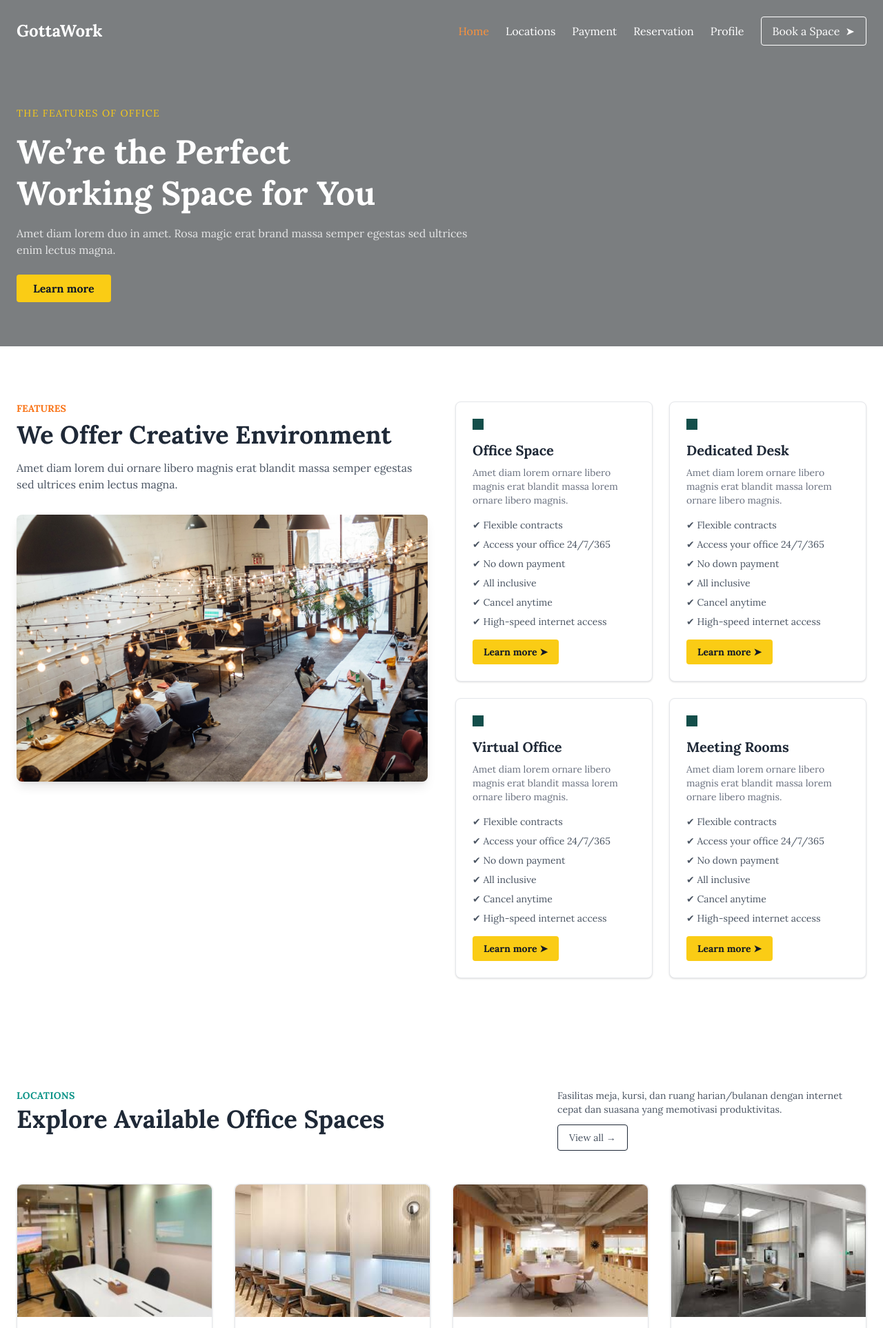
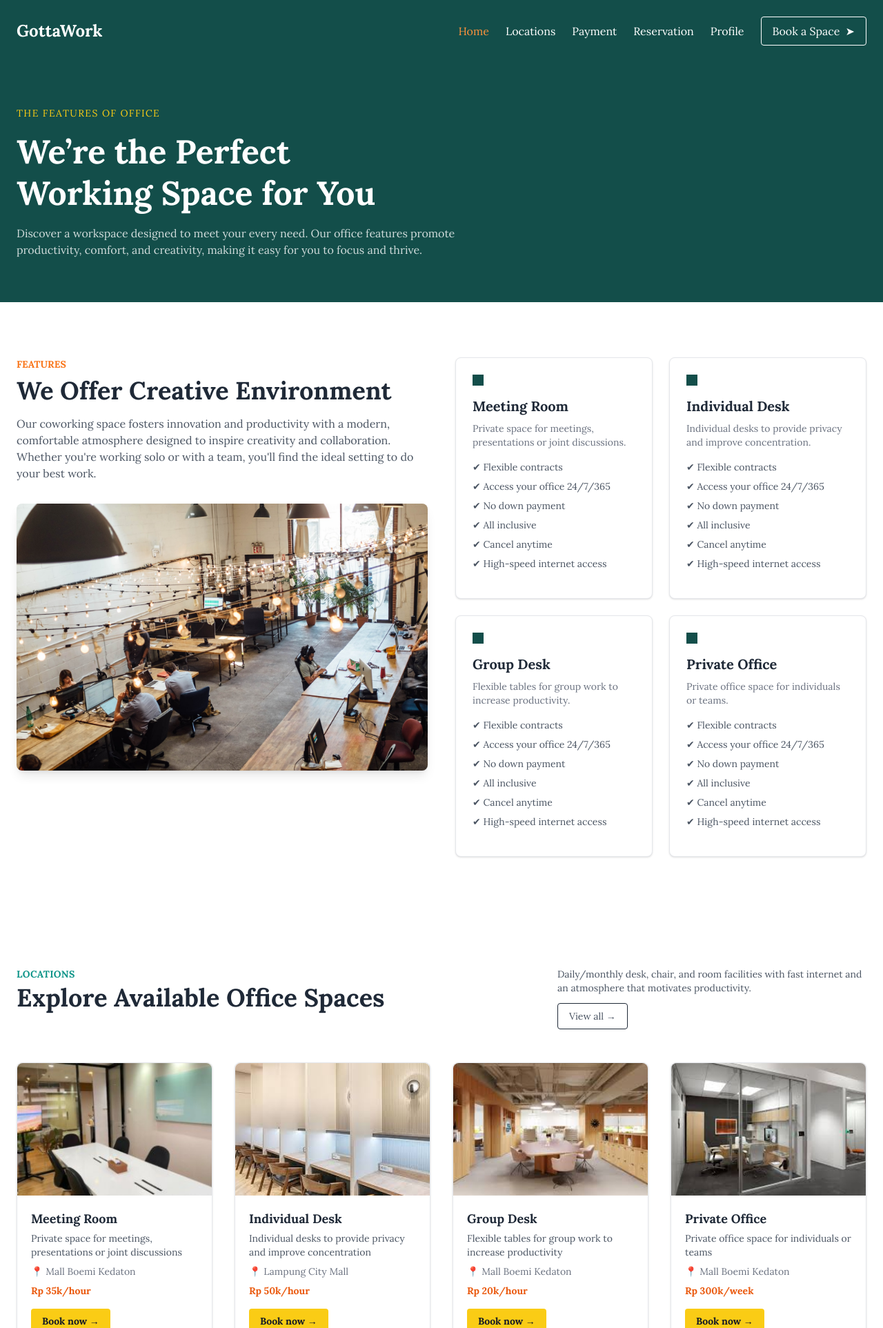
Before and after one commit to fernando-FTD/GottaWork, a PHP site: page /homepage.php in a window 1280 px wide. Shown: the top 1925 px of the page at 69% size. Run offline with PHP 8.4, Linux system fonts and the light colour scheme; a user stored in the database is signed in; some libraries are stand-ins or nearby versions.

Commit message:
Tralalelo vs Crocodilo

```diff
--- a/booking-detail.html
+++ b/booking-detail.html
@@ -105,7 +105,7 @@
       background-color: #f0f0f0;
     }
     .btn-book {
-      background-color: #004d40;
+      background-color: rgb(19 78 74);
       color: white;
     }
     .booking-details {
--- a/bookingdate.html
+++ b/bookingdate.html
@@ -11,7 +11,7 @@
         font-family: 'Lora', serif;
       }
       .bg-custom-gray {
-      background-color: #7b7e80;
+      background-color: rgb(19 78 74);
     }
     </style>
   </head>
@@ -23,9 +23,9 @@
 
       <!-- Navigation -->
       <nav class="flex items-center space-x-6">
-        <a href="homepage.html" class="text-white hover:text-orange-400 font-medium">Home</a>
+        <a href="homepage.php" class="text-white hover:text-orange-400 font-medium">Home</a>
         <a href="ketersediaanws.html" class="text-white hover:text-orange-400 font-medium">Locations</a>
-        <a href="#" class="text-white hover:text-orange-400 font-medium">Pembayaran</a>
+        <a href="#" class="text-white hover:text-orange-400 font-medium">Payment</a>
         <a href="#" class="text-white hover:text-orange-400 font-medium">Reservation</a>
         <a href="#" class="text-white hover:text-orange-400 font-medium">Profile</a>
 
--- a/homepage.php
+++ b/homepage.php
@@ -27,7 +27,7 @@ if ($_SESSION['role'] !== 'Customer') {
       font-family: 'Lora', serif;
     }
     .bg-custom-gray {
-      background-color: #7b7e80;
+      background-color: rgb(19 78 74);
     }
   </style>
 </head>
@@ -36,7 +36,7 @@ if ($_SESSION['role'] !== 'Customer') {
   <header class="text-white py-6 px-6 flex items-center justify-between max-w-7xl mx-auto">
     <div class="text-2xl font-bold">GottaWork</div>
     <nav class="flex items-center space-x-6">
-        <a href="homepage.html" class="text-orange-400 font-medium  underline-offset-4">Home</a>
+        <a href="homepage.php" class="text-orange-400 font-medium  underline-offset-4">Home</a>
         <a href="ketersediaanws.html" class="text-white hover:text-orange-400 font-medium">Locations</a>
         <a href="pembayaran.html" class="text-white hover:text-orange-400 font-medium">Payment</a>
         <a href="membatalkanreservasi.html" class="text-white hover:text-orange-400 font-medium">Reservation</a>
@@ -53,8 +53,7 @@ if ($_SESSION['role'] !== 'Customer') {
   <section class="px-6 py-16 max-w-7xl mx-auto">
     <p class="text-yellow-400 uppercase text-sm tracking-widest">The Features of Office</p>
     <h1 class="text-5xl font-bold mt-4 leading-tight">We’re the Perfect <br />Working Space for You</h1>
-    <p class="mt-4 max-w-2xl text-white/80">Amet diam lorem duo in amet. Rosa magic erat brand massa semper egestas sed ultrices enim lectus magna.</p>
-    <button class="mt-6 bg-yellow-400 text-gray-900 font-semibold px-6 py-2 rounded hover:bg-yellow-300">Learn more</button>
+    <p class="mt-4 max-w-2xl text-white/80">Discover a workspace designed to meet your every need. Our office features promote productivity, comfort, and creativity, making it easy for you to focus and thrive.</p>
   </section>
 
   <!-- Features Section -->
@@ -64,7 +63,9 @@ if ($_SESSION['role'] !== 'Customer') {
       <div>
         <p class="text-orange-500 uppercase text-sm font-semibold mb-2">Features</p>
         <h2 class="text-4xl font-bold mb-4">We Offer Creative Environment</h2>
-        <p class="text-gray-600 mb-8">Amet diam lorem dui ornare libero magnis erat blandit massa semper egestas sed ultrices enim lectus magna.</p>
+        <p class="text-gray-600 mb-8">Our coworking space fosters innovation and productivity with a modern, comfortable atmosphere designed to inspire creativity and collaboration. Whether you're working solo or with a team, you'll find the ideal setting to do your best work.
+
+</p>
         <img src="assets/background.png" class="rounded-lg shadow-lg">
       </div>
 
@@ -73,8 +74,8 @@ if ($_SESSION['role'] !== 'Customer') {
         <!-- Card Template -->
         <div class="bg-white border shadow p-6 rounded-lg">
           <div class="w-4 h-4 bg-teal-900 mb-4"></div>
-          <h3 class="text-xl font-bold mb-2">Office Space</h3>
-          <p class="text-gray-500 mb-4 text-sm">Amet diam lorem ornare libero magnis erat blandit massa lorem ornare libero magnis.</p>
+          <h3 class="text-xl font-bold mb-2">Meeting Room</h3>
+          <p class="text-gray-500 mb-4 text-sm">Private space for meetings, presentations or joint discussions.</p>
           <ul class="space-y-2 text-sm text-gray-600 mb-4">
             <li>✔ Flexible contracts</li>
             <li>✔ Access your office 24/7/365</li>
@@ -83,14 +84,14 @@ if ($_SESSION['role'] !== 'Customer') {
             <li>✔ Cancel anytime</li>
             <li>✔ High-speed internet access</li>
           </ul>
-          <button class="bg-yellow-400 text-sm text-gray-900 font-semibold px-4 py-2 rounded hover:bg-yellow-300">Learn more ➤</button>
+
         </div>
 
         <!-- Duplicate Card with different content -->
         <div class="bg-white border shadow p-6 rounded-lg">
           <div class="w-4 h-4 bg-teal-900 mb-4"></div>
-          <h3 class="text-xl font-bold mb-2">Dedicated Desk</h3>
-          <p class="text-gray-500 mb-4 text-sm">Amet diam lorem ornare libero magnis erat blandit massa lorem ornare libero magnis.</p>
+          <h3 class="text-xl font-bold mb-2">Individual Desk</h3>
+          <p class="text-gray-500 mb-4 text-sm">Individual desks to provide privacy and improve concentration.</p>
           <ul class="space-y-2 text-sm text-gray-600 mb-4">
             <li>✔ Flexible contracts</li>
             <li>✔ Access your office 24/7/365</li>
@@ -99,13 +100,13 @@ if ($_SESSION['role'] !== 'Customer') {
             <li>✔ Cancel anytime</li>
             <li>✔ High-speed internet access</li>
           </ul>
-          <button class="bg-yellow-400 text-sm text-gray-900 font-semibold px-4 py-2 rounded hover:bg-yellow-300">Learn more ➤</button>
+
         </div>
 
         <div class="bg-white border shadow p-6 rounded-lg">
           <div class="w-4 h-4 bg-teal-900 mb-4"></div>
-          <h3 class="text-xl font-bold mb-2">Virtual Office</h3>
-          <p class="text-gray-500 mb-4 text-sm">Amet diam lorem ornare libero magnis erat blandit massa lorem ornare libero magnis.</p>
+          <h3 class="text-xl font-bold mb-2">Group Desk</h3>
+          <p class="text-gray-500 mb-4 text-sm">Flexible tables for group work to increase productivity.</p>
           <ul class="space-y-2 text-sm text-gray-600 mb-4">
             <li>✔ Flexible contracts</li>
             <li>✔ Access your office 24/7/365</li>
@@ -114,13 +115,13 @@ if ($_SESSION['role'] !== 'Customer') {
             <li>✔ Cancel anytime</li>
             <li>✔ High-speed internet access</li>
           </ul>
-          <button class="bg-yellow-400 text-sm text-gray-900 font-semibold px-4 py-2 rounded hover:bg-yellow-300">Learn more ➤</button>
+
         </div>
 
         <div class="bg-white border shadow p-6 rounded-lg">
           <div class="w-4 h-4 bg-teal-900 mb-4"></div>
-          <h3 class="text-xl font-bold mb-2">Meeting Rooms</h3>
-          <p class="text-gray-500 mb-4 text-sm">Amet diam lorem ornare libero magnis erat blandit massa lorem ornare libero magnis.</p>
+          <h3 class="text-xl font-bold mb-2">Private Office</h3>
+          <p class="text-gray-500 mb-4 text-sm">Private office space for individuals or teams.</p>
           <ul class="space-y-2 text-sm text-gray-600 mb-4">
             <li>✔ Flexible contracts</li>
             <li>✔ Access your office 24/7/365</li>
@@ -129,7 +130,7 @@ if ($_SESSION['role'] !== 'Customer') {
             <li>✔ Cancel anytime</li>
             <li>✔ High-speed internet access</li>
           </ul>
-          <button class="bg-yellow-400 text-sm text-gray-900 font-semibold px-4 py-2 rounded hover:bg-yellow-300">Learn more ➤</button>
+
         </div>
       </div>
     </div>
@@ -147,7 +148,7 @@ if ($_SESSION['role'] !== 'Customer') {
           <h2 class="text-4xl font-bold">Explore Available Office Spaces</h2>
         </div>
         <div class="text-gray-600 text-sm max-w-md">
-          Fasilitas meja, kursi, dan ruang harian/bulanan dengan internet cepat dan suasana yang memotivasi produktivitas.
+          Daily/monthly desk, chair, and room facilities with fast internet and an atmosphere that motivates productivity.
           <div class="mt-3">
             <a href="ketersediaanws.html" class="inline-block border border-gray-800 px-4 py-2 text-sm font-medium hover:bg-gray-100 rounded">View all →</a>
           </div>
@@ -217,11 +218,11 @@ if ($_SESSION['role'] !== 'Customer') {
       </div>
 
       <!-- Text Content -->
-      <div class="bg-[#095151] text-white p-10 rounded-lg relative">
+      <div class="bg-[#234e52] text-white p-10 rounded-lg relative">
         <p class="uppercase text-orange-300 text-sm font-semibold mb-3 tracking-wide">Members</p>
         <h2 class="text-3xl font-bold mb-4">We Look After Our Members</h2>
         <p class="text-white/80 mb-6">
-          Kerja nyaman, fokus terjaga, produktivitas meningkat? Semua ada di GottaWork. Temukan ruang terbaikmu sekarang.
+          Work in comfort, stay focused, and boost your productivity? it’s all possible at GottaWork. Find your perfect workspace today.
         </p>
         <div class="grid grid-cols-2 gap-4 text-sm">
           <ul class="space-y-2 list-inside text-white/90">
@@ -244,7 +245,7 @@ if ($_SESSION['role'] !== 'Customer') {
       <p class="uppercase text-orange-400 text-sm font-semibold tracking-wide mb-3">Testimonials</p>
       <h2 class="text-3xl md:text-black font-bold mb-4">What Our Customer Says</h2>
       <p class="text-gray-600 mb-12">
-        Kerja nyaman, fokus terjaga, produktivitas meningkat? Semua ada di GottaWork. Temukan ruang terbaikmu sekarang!
+        Work in comfort, stay focused, and boost your productivity? It’s all possible at GottaWork. Find your perfect workspace today.
       </p>
 
       <div class="grid grid-cols-1 md:grid-cols-3 gap-8">
@@ -252,30 +253,30 @@ if ($_SESSION['role'] !== 'Customer') {
         <div class="bg-white rounded-xl shadow p-6">
           <div class="text-orange-500 text-3xl mb-3">“</div>
           <p class="text-gray-600 mb-3 text-sm">
-            Kerja nyaman, fokus terjaga, produktivitas meningkat? Semua ada di GottaWork. Temukan ruang terbaikmu sekarang!
+            Work in comfort, stay focused, and boost your productivity? It’s all possible at GottaWork. Find your perfect workspace today.
           </p>
-          <p class="font-semibold text-black mt-4">John William</p>
-          <p class="text-gray-500 text-sm">Manager at Furniti</p>
+          <p class="font-semibold text-black mt-4">Justin Bieber</p>
+          <p class="text-gray-500 text-sm">Manager at PT.GW</p>
         </div>
 
         <!-- Card 2 (highlighted) -->
         <div class="bg-[#003D36] text-white rounded-xl shadow p-6 scale-105">
           <div class="text-3xl mb-3">“</div>
           <p class="mb-3 text-sm">
-            Kerja nyaman, fokus terjaga, produktivitas meningkat? Semua ada di GottaWork. Temukan ruang terbaikmu sekarang!
+            Work in comfort, stay focused, and boost your productivity? It’s all possible at GottaWork. Find your perfect workspace today.
           </p>
-          <p class="font-semibold mt-4">John William</p>
-          <p class="text-white/70 text-sm">Manager at Furniti</p>
+          <p class="font-semibold mt-4">Justin Bieber</p>
+          <p class="text-white/70 text-sm">Manager at PT.GW</p>
         </div>
 
         <!-- Card 3 -->
         <div class="bg-white rounded-xl shadow p-6">
           <div class="text-orange-500 text-3xl mb-3">“</div>
           <p class="text-gray-600 mb-3 text-sm">
-            Kerja nyaman, fokus terjaga, produktivitas meningkat? Semua ada di GottaWork. Temukan ruang terbaikmu sekarang!
+            Work in comfort, stay focused, and boost your productivity? It’s all possible at GottaWork. Find your perfect workspace today.
           </p>
-          <p class="font-semibold text-black mt-4">John William</p>
-          <p class="text-gray-500 text-sm">Manager at Furniti</p>
+          <p class="font-semibold text-black mt-4">Justin Bieber</p>
+          <p class="text-gray-500 text-sm">Manager at PT.GW</p>
         </div>
       </div>
     </div>
--- a/login.php
+++ b/login.php
@@ -80,7 +80,7 @@ if ($_SERVER['REQUEST_METHOD'] === 'POST') {
       margin: 0;
       padding: 0;
       height: 100%;
-      font-family: Arial, sans-serif;
+      font-family: Lora;
     }
     .container {
       position: relative;
--- a/manager_homepage.php
+++ b/manager_homepage.php
@@ -23,7 +23,7 @@ if ($_SESSION['role'] !== 'Manager') {
   <script src="https://cdn.tailwindcss.com"></script>
   <style>body { font-family: 'Lora', serif; }
 .headerr {
-      background-color: #6c6b6b;
+      background-color: rgb(19 78 74);
     }
   </style>
 </head>
--- a/manager_skematarif.php
+++ b/manager_skematarif.php
@@ -50,7 +50,7 @@ function getImageURL($title) {
   <script src="https://cdn.tailwindcss.com"></script>
   <style>
     body { font-family: 'Lora', serif; }
-    .headerr { background-color: #6c6b6b; }
+    .headerr { background-color: rgb(19 78 74); }
   </style>
 </head>
 <body class="text-gray-800">
--- a/membatalkanreservasi.html
+++ b/membatalkanreservasi.html
@@ -19,7 +19,7 @@
                       <li><a href="homepage.php" class="py-2">Home</a></li>
                       <li><a href="/daftar-reservasi" class="py-2">Location</a></li>
                       <li><a href="/kelola-workspace" class=" text-orange-400 py-2">My Reservations</a></li>
-                      <li><a href="/kelola-workspace" class="py-2">Pembayaran</a></li>
+                      <li><a href="/kelola-workspace" class="py-2">Payment</a></li>
                       <li><a href="/kelola-workspace" class=" py-2">Profile</a></li>
                       <li>
                           <a href="/logout" class="border border-white text-white px-6 py-2 rounded-md flex items-center justify-center hover:bg-white hover:bg-opacity-10 transition-colors">
--- a/mengaturworkspace.html
+++ b/mengaturworkspace.html
@@ -138,7 +138,7 @@
     }
 
     .headerr {
-      background-color: #6c6b6b;
+      background-color: rgb(19 78 74);
     }
   </style>
 </head>
@@ -157,7 +157,7 @@
             <li><a href="staff_daftarreservasi.php" class="py-2 text-white hover:underline">Reservation List</a></li>
             <li><a href="mengaturworkspace.html" class="text-orange-400 font-semibold py-2">Manage Workspace</a></li>
             <li>
-              <a href="login.php" class="border border-white text-white px-6 py-2 rounded-md flex items-center justify-center hover:bg-white hover:text-[#6c6b6b] transition-colors">
+              <a href="login.php" class="border border-white text-white px-6 py-2 rounded-md flex items-center justify-center hover:bg-white hover:text-[#234e52] transition-colors">
                 Log Out
                 <svg xmlns="http://www.w3.org/2000/svg" class="h-4 w-4 ml-2" fill="none" viewBox="0 0 24 24" stroke="currentColor">
                   <path stroke-linecap="round" stroke-linejoin="round" stroke-width="2" d="M9 5l7 7-7 7" />
--- a/pendapatan.html
+++ b/pendapatan.html
@@ -7,7 +7,7 @@
   <script src="https://cdn.tailwindcss.com"></script>
   <style>body { font-family: 'Lora', serif; }
 .headerr {
-      background-color: #6c6b6b;
+      background-color: rgb(19 78 74);
     }
   </style>
   <link href="https://cdnjs.cloudflare.com/ajax/libs/font-awesome/6.0.0-beta3/css/all.min.css" rel="stylesheet">
--- a/register.php
+++ b/register.php
@@ -70,7 +70,7 @@ if ($_SERVER['REQUEST_METHOD'] === 'POST') {
       margin: 0;
       padding: 0;
       height: 100%;
-      font-family: Arial, sans-serif;
+      font-family: lora;
     }
     .container {
       position: relative;
--- a/staff_daftarreservasi.php
+++ b/staff_daftarreservasi.php
@@ -60,7 +60,7 @@ $workspaces = array_fill(0, 8, [
 <body class="bg-white text-gray-800">
 
 <!-- Header Utama -->
-<header class="bg-[#3e3e3e] text-white">
+<header class="bg-teal-900 text-white">
   <div class="max-w-7xl mx-auto flex items-center justify-between px-6 py-4">
     <!-- Logo -->
     <h1 class="text-2xl font-bold">GottaWork</h1>
--- a/staff_homepage.php
+++ b/staff_homepage.php
@@ -57,7 +57,7 @@ $workspaces = array_fill(0, 8, [
 <body class="text-gray-800">
 
 <!-- HEADER -->
-<header class="bg-gray-600 text-white py-8">
+<header class="bg-teal-900 text-white py-8">
   <div class="container mx-auto px-4">
     <div class="flex justify-between items-center">
       <div>
@@ -83,7 +83,7 @@ $workspaces = array_fill(0, 8, [
 </header>
 
 <!-- Hero Section -->
-<div class="bg-gray-600 text-white py-8">
+<div class="bg-teal-900 text-white py-8">
   <div class="container mx-auto px-4">
     <div class="py-8 px-6 pb-16 pt-12 max-w-7xl mx-auto">
       <p class="text-sm text-yellow-300 tracking-wide mb-2">— THE PEOPLE BEHIND THE BEST WORKSPACES</p>
```
Also changed, not shown: ketersediaanws.html (+5 -5 lines), pembayaran.html (+4 -5 lines), pengeluaran.html (+6 -1 lines).
